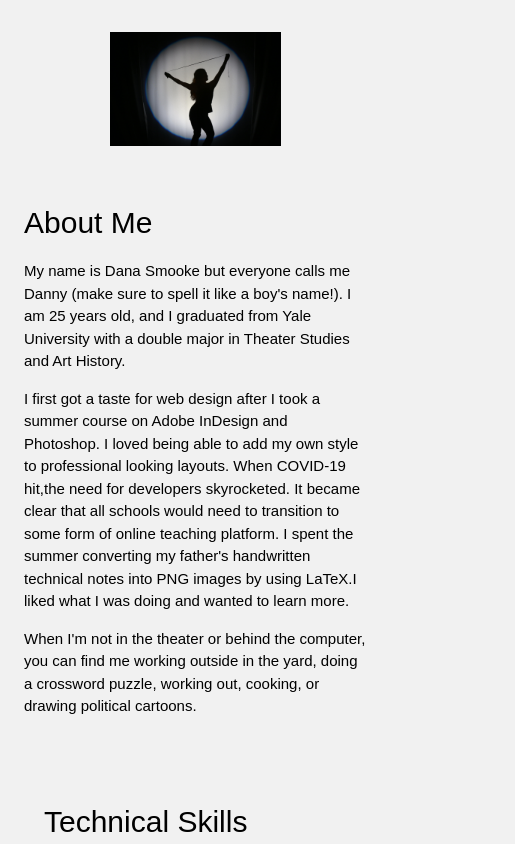
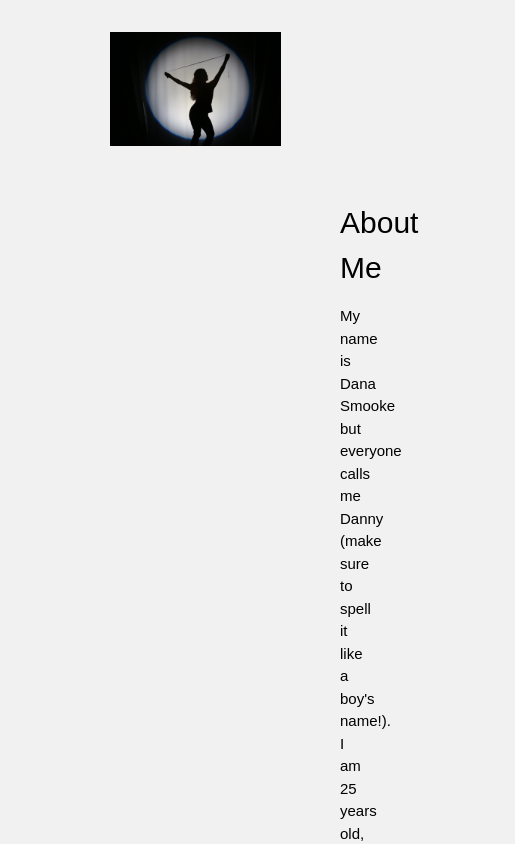
Before and after one commit to dsmooke/react-portfolio, a React (Create React App) app: page / in a window 390 px wide. Shown: the top 844 px of the page, 515 px wide, since content can reach past the window. Built offline with nearby package versions, Linux system fonts and the light colour scheme.

Commit message:
re-editing responsive styling

```diff
--- a/src/components/pages/About.js
+++ b/src/components/pages/About.js
@@ -15,13 +15,10 @@ const About = () => (
     </div>
     <section
       id="aboutMe"
-      className="w3-main"
+      className="w3-container"
       style={{ marginLeft: 300 + "px" }}
     >
-      <div
-        className="w3-container w3-padding-large"
-        style={{ marginBottom: 32 + "px" }}
-      >
+      <div className="w3-container w3-padding-large">
         <h2>About Me</h2>
         <p>
           My name is Dana Smooke but everyone calls me Danny (make sure to spell
@@ -50,6 +47,7 @@ const About = () => (
       id="techSkills"
       className="w3-container w3-padding-large"
       style={{ margin: 20 + "px" }}
+      style={{ marginLeft: 300 + "px" }}
     >
       <h2>Technical Skills</h2>
       {/*<!-- Progress bars / Skills --> */}
```
